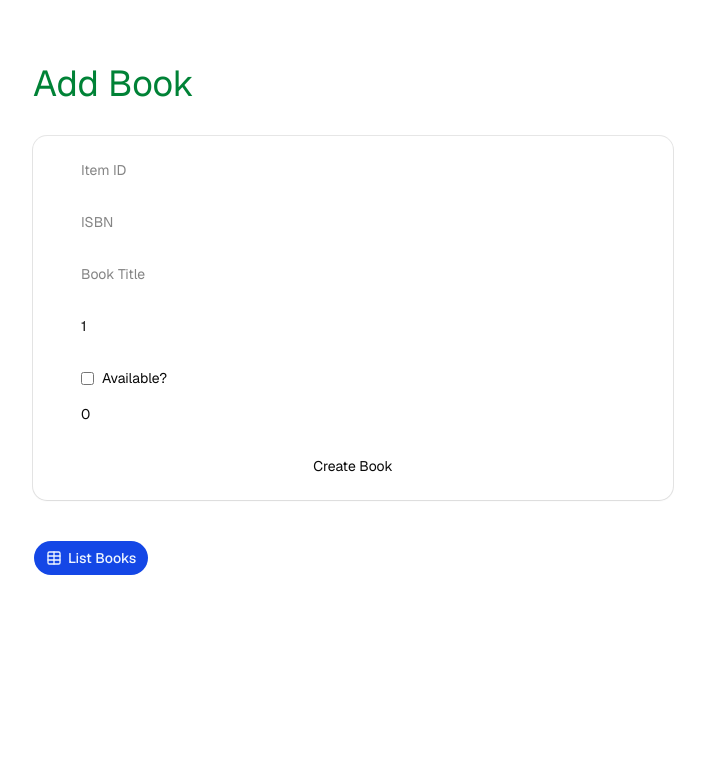
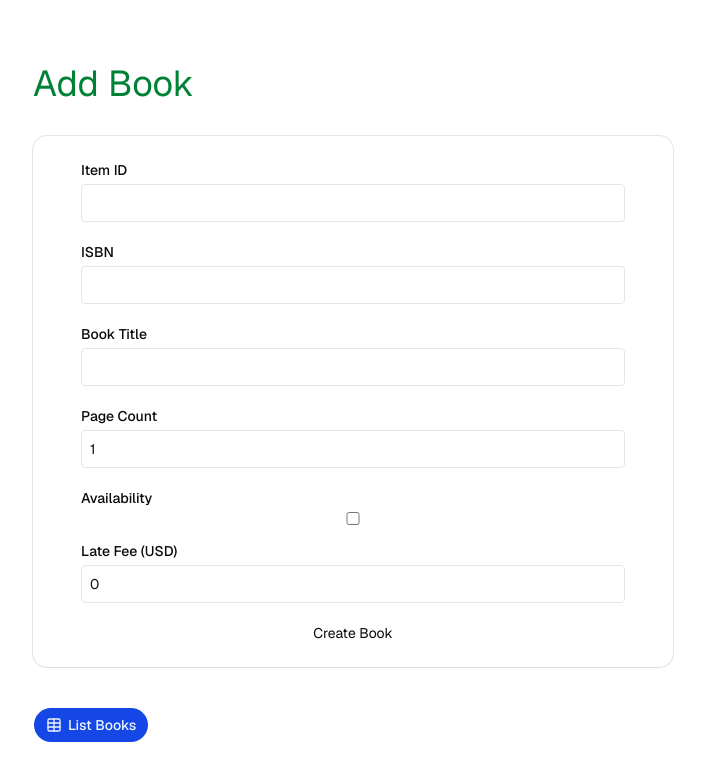
Before and after one commit to SabaYar/LibraryDataClient, a Next.js app: page /books/new in a window 1280 px wide. Shown: the top 780 px of the page, without its empty margins (287-992 px from the left). Built offline with nearby package versions, Linux system fonts and the light colour scheme.

Commit message:
Better UI for new\page.tsx

```diff
--- a/app/books/new/page.tsx
+++ b/app/books/new/page.tsx
@@ -55,44 +55,78 @@ export default function NewBook() {
           )}
         >
           <CardContent className="flex flex-col gap-4">
-            <input {...form.register("itemId")} placeholder="Item ID" />
-            <p>{form.formState.errors.itemId?.message}</p>
+            <div className="flex flex-col gap-1">
+              <label className="font-medium">Item ID</label>
+              <input
+                {...form.register("itemId")}
+                className="rounded border p-2"
+              />
+              <p className="text-sm text-red-500">
+                {form.formState.errors.itemId?.message}
+              </p>
+            </div>
 
-            <input {...form.register("isbn")} placeholder="ISBN" />
-            <p>{form.formState.errors.isbn?.message}</p>
+            <div className="flex flex-col gap-1">
+              <label className="font-medium">ISBN</label>
+              <input
+                {...form.register("isbn")}
+                className="rounded border p-2"
+              />
+              <p className="text-sm text-red-500">
+                {form.formState.errors.isbn?.message}
+              </p>
+            </div>
 
-            <input {...form.register("bookTitle")} placeholder="Book Title" />
-            <p>{form.formState.errors.bookTitle?.message}</p>
+            <div className="flex flex-col gap-1">
+              <label className="font-medium">Book Title</label>
+              <input
+                {...form.register("bookTitle")}
+                className="rounded border p-2"
+              />
+              <p className="text-sm text-red-500">
+                {form.formState.errors.bookTitle?.message}
+              </p>
+            </div>
 
+            <div className="flex flex-col gap-1">
+              <label className="font-medium">Page Count</label>
               <input
                 type="number"
                 {...form.register("pageCount", { valueAsNumber: true })}
-              placeholder="Page Count"
+                className="rounded border p-2"
               />
-            <p>{form.formState.errors.pageCount?.message}</p>
+              <p className="text-sm text-red-500">
+                {form.formState.errors.pageCount?.message}
+              </p>
+            </div>
 
+            <div className="flex flex-col gap-1">
+              <label className="font-medium">Availability</label>
               <Controller
                 control={form.control}
                 name="isAvailable"
                 render={({ field }) => (
-                <label className="flex items-center gap-2">
                   <input
                     type="checkbox"
                     checked={field.value || false}
                     onChange={(e) => field.onChange(e.target.checked)}
                   />
-                  Available?
-                </label>
                 )}
               />
+            </div>
 
+            <div className="flex flex-col gap-1">
+              <label className="font-medium">Late Fee (USD)</label>
               <input
                 type="number"
                 step="0.01"
                 {...form.register("lateFeeUsd", { valueAsNumber: true })}
-              placeholder="Late Fee (USD)"
+                className="rounded border p-2"
               />
-            <p>{form.formState.errors.lateFeeUsd?.message}</p>
+              <p className="text-sm text-red-500">
+                {form.formState.errors.lateFeeUsd?.message}
+              </p>
+            </div>
 
             <button type="submit" disabled={mutation.isPending}>
               {mutation.isPending ? "Creating..." : "Create Book"}
```
Lines whose indentation alone changed are shown as unchanged.
